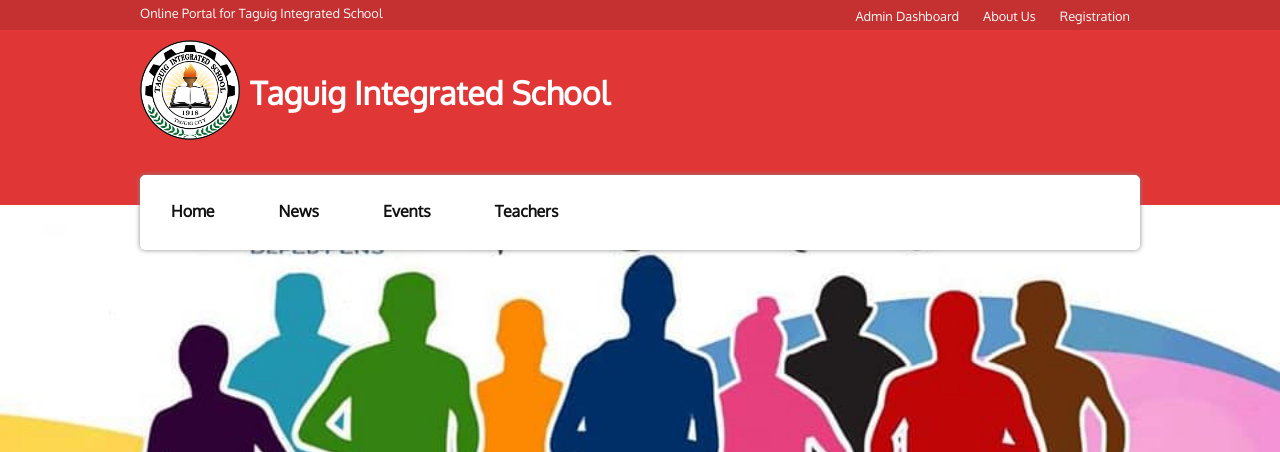
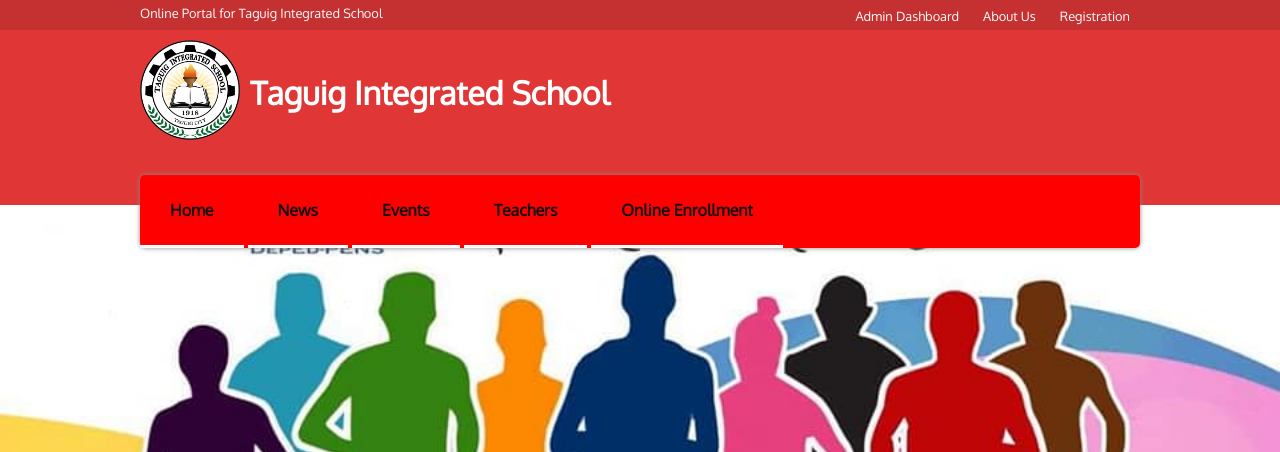
Before and after one commit to Manav225/Online-Enrollment-Website, a PHP site: page / in a window 1280 px wide. Shown: the top 452 px of the page. Run offline with PHP 8.4, Linux system fonts and the light colour scheme.

Commit message:
Minor Fixes

```diff
--- a/layouts/footer.php
+++ b/layouts/footer.php
@@ -41,7 +41,7 @@
           </div>
           <ul class="social-links" style="float:right">
             <li>
-              <a href="#" rel="nofollow" style="background-image:url('./images/facebook.png')" title="Be a fan on Facebook"></a>
+              <a href="https://www.facebook.com/taguigIS/" rel="nofollow" style="background-image:url('./images/facebook.png')" title="Be a fan on Facebook"></a>
             </li>
             <li>
               <a href="#" rel="nofollow" style="background-image:url('./images/twitter.png')" title="Follow us on Twitter"></a>
--- a/layouts/header.php
+++ b/layouts/header.php
@@ -29,6 +29,7 @@
                         <li><a href="#">News</a></li>
                         <li><a href="#">Events</a></li>
                         <li><a href="#">Teachers</a></li>
+                        <li><a href="#">Online Enrollment</a>
                     </ul>
                 </nav>
             </div>
--- a/styles/main.css
+++ b/styles/main.css
@@ -72,9 +72,8 @@
 
 #bottom_header nav{
     transform: translateY(-30px);
-    background-color: #fff;
+    background-color: red;
     width: 100%;
-    border: 1px solid #fff;
     border-radius: 5px;
     box-shadow: 0px 0px 5px #888;
 }
```
